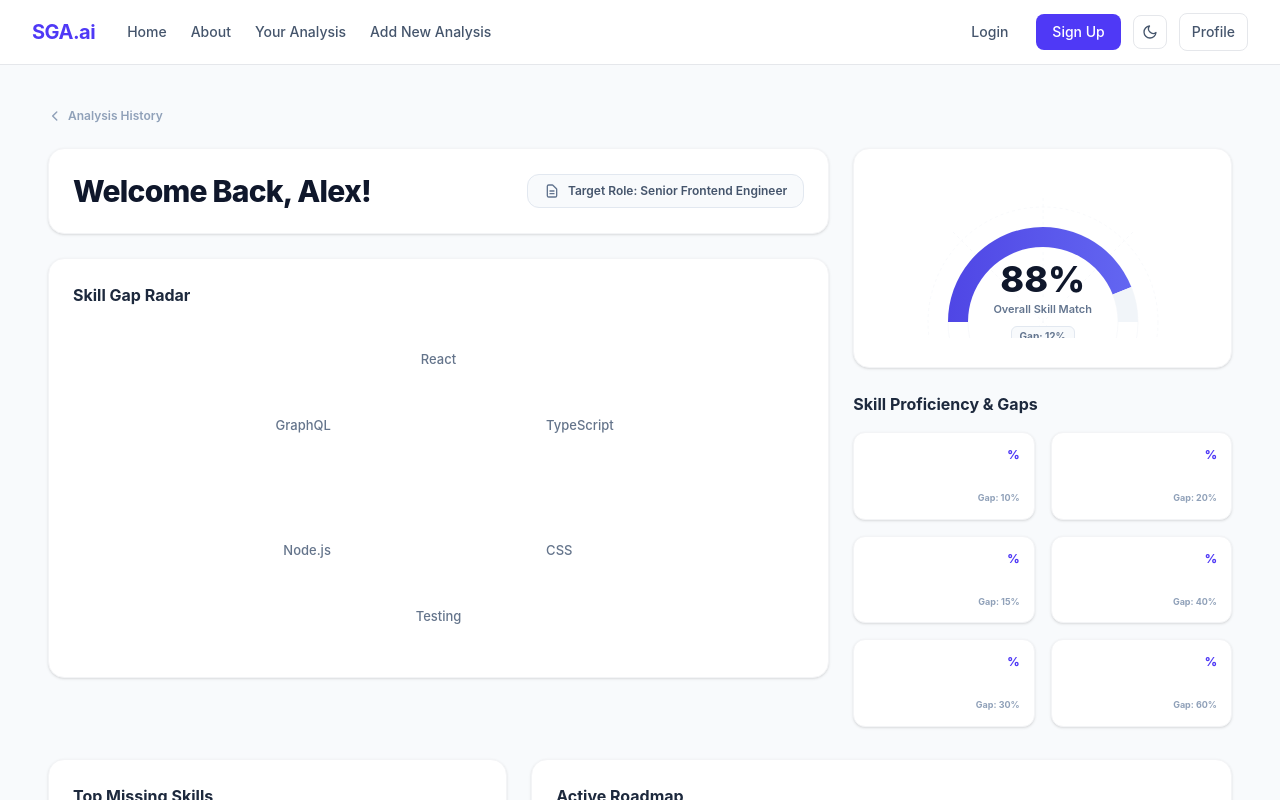
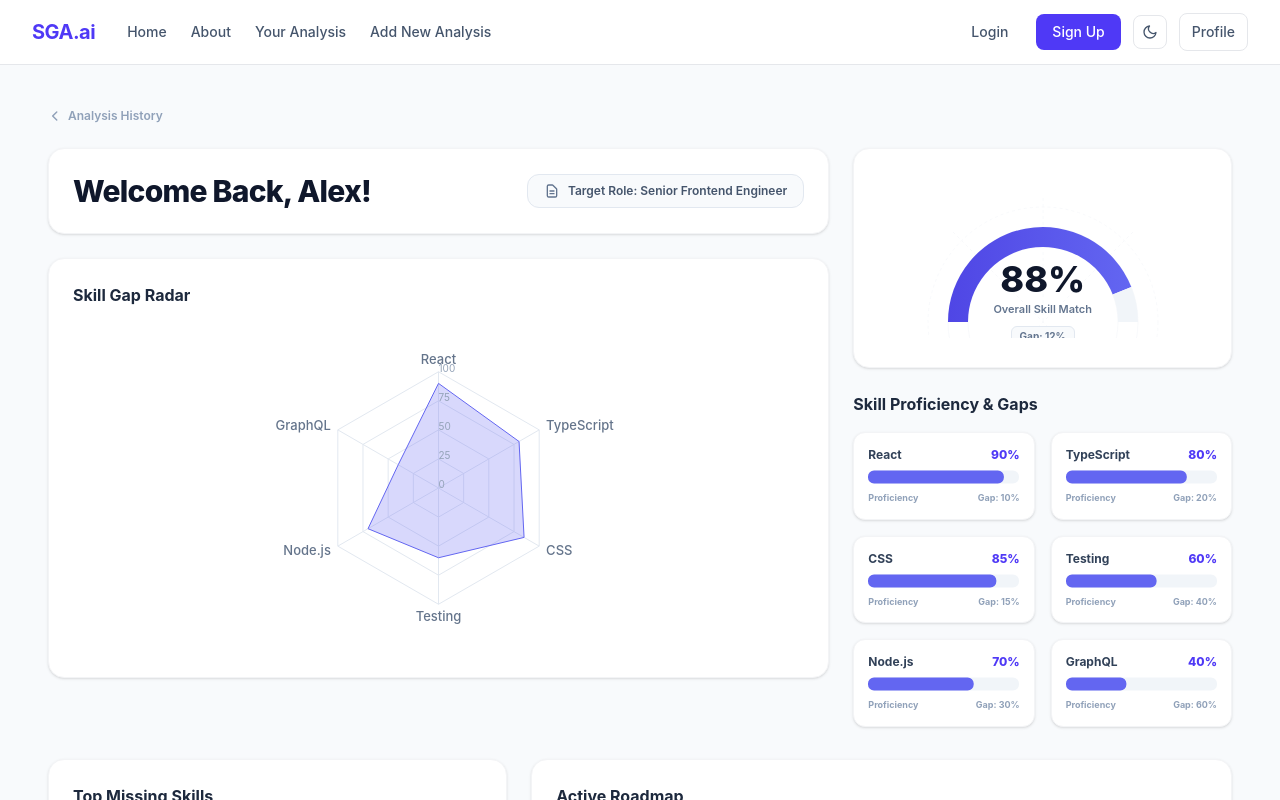
Before and after one commit to Ananthchavan/Skill_Gap_Analyser, a React (Vite) app in the folder frontend/: page /YourAnalysis in a window 1280 px wide. Both pictures are taken after a click on the element 363 px from the left and 314 px from the top of the page. Shown: the top 800 px of the page. Built offline with nearby package versions, Linux system fonts and the light colour scheme.

Commit message:
Implemented Mock data

```diff
--- a/frontend/src/components/MissingSkillsCard.jsx
+++ b/frontend/src/components/MissingSkillsCard.jsx
@@ -8,13 +8,15 @@ import {
   Tooltip,
 } from 'recharts'
 
-const defaultMissingSkills = [
-  { name: 'GraphQL', gap: 70, level: 'Critical', color: '#ef4444' },
-  { name: 'Docker',  gap: 60, level: 'High',     color: '#f59e0b' },
-  { name: 'Testing', gap: 50, level: 'Medium',   color: '#eab308' },
-]
+// Derive color from MockData's level string (no color field in MockData)
+const LEVEL_COLORS = {
+  Critical: '#ef4444',
+  High:     '#f59e0b',
+  Medium:   '#eab308',
+  Low:      '#22c55e',
+}
 
-export default function MissingSkillsCard({ skills = defaultMissingSkills }) {
+export default function MissingSkillsCard({ skills = [] }) {
   return (
     <div className="bg-white dark:bg-slate-900 border border-gray-100 dark:border-slate-800 rounded-2xl p-6 shadow-sm h-full">
       <p className="text-base font-bold text-slate-800 dark:text-slate-100 mb-5">
@@ -23,7 +25,10 @@ export default function MissingSkillsCard({ skills = defaultMissingSkills }) {
 
       <div className="flex flex-col gap-5">
         {skills.map((skill) => {
-          const chartData = [{ name: skill.name, gap: skill.gap }]
+          // MockData uses gapPercentage; derive color from level
+          const gapValue = skill.gapPercentage ?? skill.gap ?? 0
+          const color = skill.color ?? LEVEL_COLORS[skill.level] ?? '#94a3b8'
+          const chartData = [{ name: skill.name, gap: gapValue }]
           return (
             <div key={skill.name}>
               {/* Label row */}
@@ -34,11 +39,11 @@ export default function MissingSkillsCard({ skills = defaultMissingSkills }) {
                 <span
                   className="text-[10px] font-bold px-2 py-0.5 rounded-full"
                   style={{
-                    backgroundColor: skill.color + '20',
-                    color: skill.color,
+                    backgroundColor: color + '20',
+                    color: color,
                   }}
                 >
-                  {skill.level} · {skill.gap}% gap
+                  {skill.level} · {gapValue}% gap
                 </span>
               </div>
 
@@ -72,7 +77,7 @@ export default function MissingSkillsCard({ skills = defaultMissingSkills }) {
                       animationDuration={1000}
                       animationEasing="ease-out"
                     >
-                      <Cell fill={skill.color} />
+                      <Cell fill={color} />
                     </Bar>
                   </BarChart>
                 </ResponsiveContainer>
--- a/frontend/src/components/SkillsChart.jsx
+++ b/frontend/src/components/SkillsChart.jsx
@@ -15,18 +15,10 @@ import {
   Tooltip
 } from 'recharts'
 
-/* ── Fallback Mock Data for Skills ── */
-const defaultSkillData = [
-  { skill: 'React',      score: 85, label: 'Level',    gap: 15 },
-  { skill: 'Node.js',    score: 70, label: 'BarChart', gap: 30 },
-  { skill: 'GraphQL',    score: 30, label: 'BarChart', gap: 70 },
-  { skill: 'Docker',     score: 40, label: 'BarChart', gap: 60 },
-  { skill: 'Testing',    score: 50, label: 'BarChart', gap: 50 },
-  { skill: 'TypeScript', score: 65, label: 'BarChart', gap: 35 },
-]
+/* ── No fallback data here — all data comes from MockData.js ── */
 
 /* ── Radar Chart Subcomponent ── */
-function RadarWidget({ data = defaultSkillData }) {
+function RadarWidget({ data = [] }) {
   return (
     <div className="bg-white dark:bg-slate-900 border border-gray-100 dark:border-slate-800 rounded-2xl p-6 shadow-sm flex flex-col justify-between h-full min-h-[420px]">
       <p className="text-base font-bold text-slate-800 dark:text-slate-100 mb-4">
@@ -58,7 +50,7 @@ function RadarWidget({ data = defaultSkillData }) {
             />
             <Radar
               name="Proficiency"
-              dataKey="score"
+              dataKey="value"
               stroke="#6366f1"
               fill="#6366f1"
               fillOpacity={0.25}
@@ -138,13 +130,14 @@ function OverallMatchWidget({ score = 76 }) {
 }
 
 /* ── Individual horizontal bar widget ── */
+/* Expects MockData skillsBreakdown shape: { name, proficiency, gap } */
 function SkillBarRow({ item }) {
-  const chartData = [{ name: item.skill, val: item.score }]
+  const chartData = [{ name: item.name, val: item.proficiency }]
   return (
     <div className="bg-white dark:bg-slate-900 border border-gray-100 dark:border-slate-800 rounded-xl p-3.5 shadow-sm">
       <div className="flex justify-between items-center mb-1.5">
-        <span className="text-xs font-bold text-slate-700 dark:text-slate-200">{item.skill}</span>
-        <span className="text-xs font-extrabold text-indigo-600 dark:text-indigo-400">{item.score}%</span>
+        <span className="text-xs font-bold text-slate-700 dark:text-slate-200">{item.name}</span>
+        <span className="text-xs font-extrabold text-indigo-600 dark:text-indigo-400">{item.proficiency}%</span>
       </div>
 
       {/* Dynamic Recharts Bar */}
@@ -168,7 +161,7 @@ function SkillBarRow({ item }) {
       </div>
 
       <div className="flex justify-between items-center mt-1.5 text-[9px] font-bold text-slate-400">
-        <span>{item.label}</span>
+        <span>Proficiency</span>
         <span>Gap: {item.gap}%</span>
       </div>
     </div>
@@ -176,7 +169,7 @@ function SkillBarRow({ item }) {
 }
 
 /* ── Gaps & Proficiency Grid Subcomponent ── */
-function ProficiencyWidget({ data = defaultSkillData }) {
+function ProficiencyWidget({ data = [] }) {
   return (
     <div className="flex flex-col gap-4">
       <p className="text-base font-bold text-slate-800 dark:text-slate-100">
@@ -184,7 +177,7 @@ function ProficiencyWidget({ data = defaultSkillData }) {
       </p>
       <div className="grid grid-cols-2 gap-4">
         {data.map((item) => (
-          <SkillBarRow key={item.skill} item={item} />
+          <SkillBarRow key={item.name} item={item} />
         ))}
       </div>
     </div>
@@ -192,7 +185,7 @@ function ProficiencyWidget({ data = defaultSkillData }) {
 }
 
 /* ── Main SkillsChart Selector ── */
-export default function SkillsChart({ type, data = defaultSkillData, overallScore = 76 }) {
+export default function SkillsChart({ type, data = [], overallScore = 76 }) {
   if (type === 'radar') {
     return <RadarWidget data={data} />
   }
```
